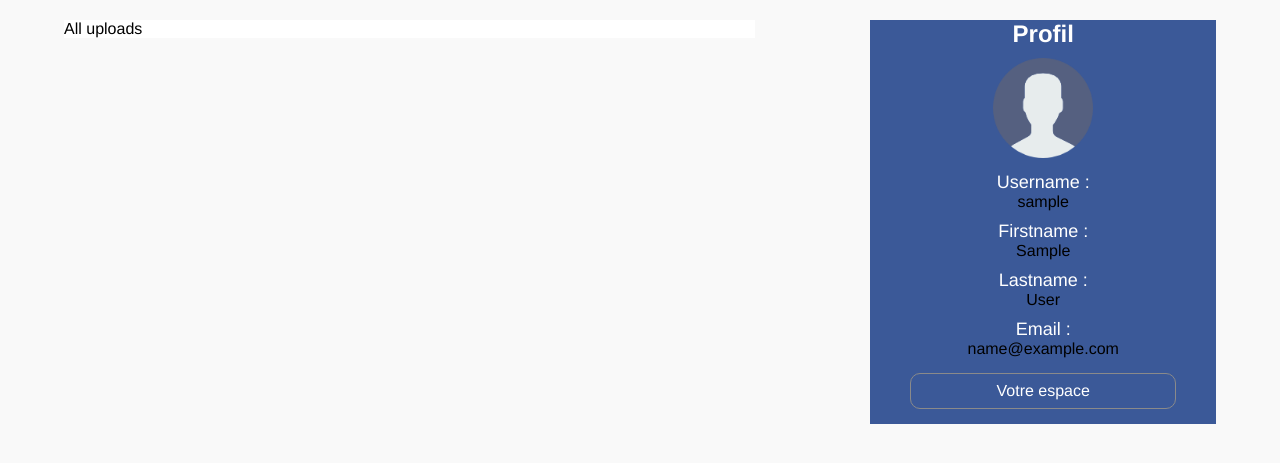
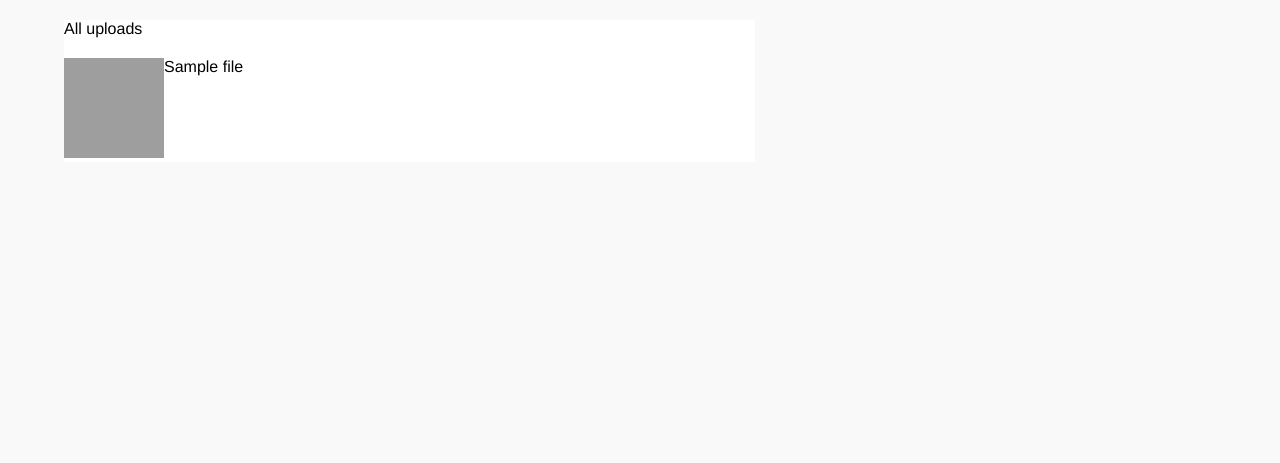
Before and after one commit to remy-peyre/Filer2, a PHP site: page / in a window 1280 px wide. Shown: the part 40-503 px from the top of the page. Run offline with PHP 8.4, Linux system fonts and the light colour scheme; the visitor is signed in with stand-in values (Sample User, id 1); tables that the repository leaves empty or names only in its code hold one stand-in row (values such as "Sample post"); grey boxes are pictures that could not be loaded.

Commit message:
show all upload in home, need to make => interface user

```diff
--- a/assets/style.css
+++ b/assets/style.css
@@ -289,3 +289,12 @@ tr{
     padding-left: 5px;
     margin-left: 5px;
 }
+.show_home{
+    width: 100%;
+    display: inline-flex;
+    flex-flow: row wrap;
+    justify-content: flex-start;
+    align-items: stretch;
+    align-content: stretch;
+    margin-top: 20px;
+}
--- a/model/db.php
+++ b/model/db.php
@@ -116,8 +116,8 @@ function watch_action_log($file, $text){
     fwrite($file_log, $text);
     fclose($file_log);
 }
-
- function show_all_img_upload()
+/*
+function show_all_img_upload()
 {
     /*$files['nom_fichier'] = $_FILES["file"]['name'];
     //$files['url_fichier'] =  'uploads/'.$_SESSION['user_username'] . '/' . $files["nom_fichier"];
@@ -126,8 +126,16 @@ function watch_action_log($file, $text){
     $data = find_all_secure("SELECT * FROM files WHERE `nom_fichier` = :nom_fichier ",
         ['id_users' => $files['nom_fichier']]);
     return $data;*/
-    $id_users = $_SESSION['user_id'];
+    /*$id_users = $_SESSION['user_id'];
     $data = find_all_secure("SELECT * FROM files WHERE id_users = :id_users ",
         ['id_users' => $id_users]);
     return $data;
 }
+*/
+function show_all_img_upload()
+{
+    //$id_users = $_SESSION['user_id'];
+    $data = find_all_secure("SELECT * FROM files /*WHERE id_users = :id_users*/ "
+    /*['id_users' => $id_users]*/);
+    return $data;
+}
--- a/views/home.php
+++ b/views/home.php
@@ -18,19 +18,19 @@
                 <div class="colum_container">
                     <p>All uploads</p>
                     <div>
-                        <!--<?php
+                        <?php
                         foreach($result_home as $file){
-                            echo "<div class='size_upload'>";
+                            echo "<div class='show_home'>";
                             echo "<img class='img_upload' src=" . $file['url_fichier'] .
                                 " alt=" . $file['nom_fichier'] . ">";
                             echo '<br>';
                             echo '<span class="name_img">' . $file ['nom_fichier'] . '</span>';
                             echo '<br>';
                         }
-                        ?>-->
+                        ?>
                     </div>
                 </div>
-                <div class="column_profil">
+                <!--<div class="column_profil">
                     <h2 class="title_profil">Profil</h2>
                     <img class="img_profil" src="assets/user.png">
                     <div>
@@ -44,7 +44,7 @@
                         <p><?php echo $email ?></p>
                     </div>
                     <a class="text_deco" href='?action=profil'><p class="button_to_profil">Votre espace</p></a>
-                </div>
+                </div>-->
             </div>
         </main>
     </body>
```
Also changed, not shown: 1 other file.
